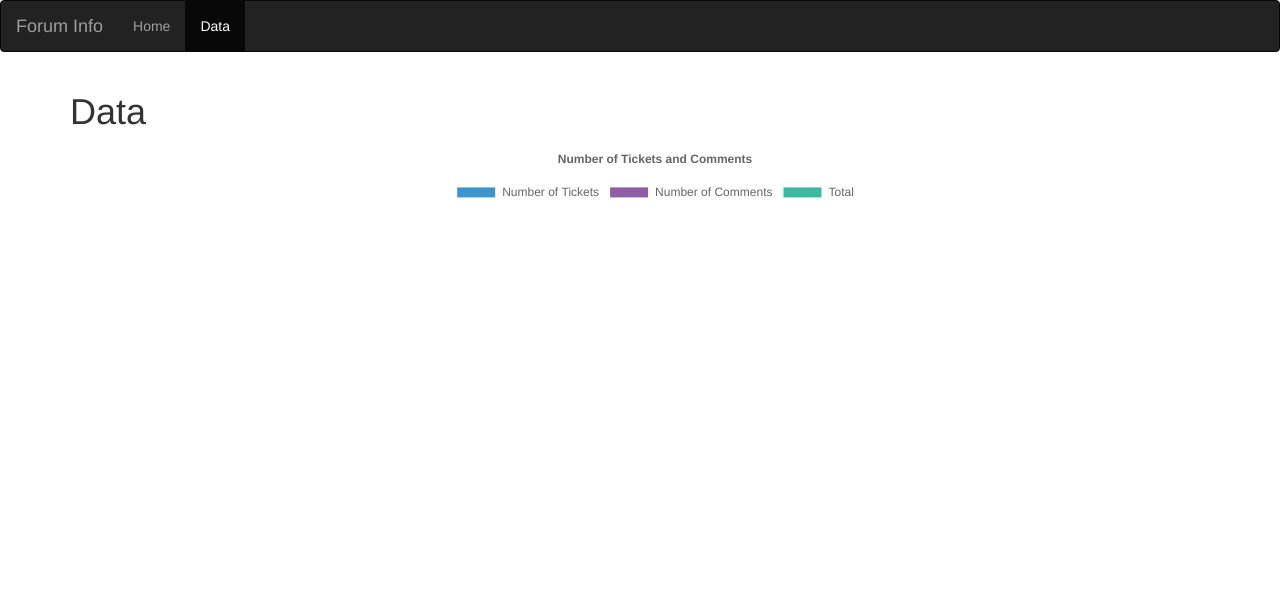
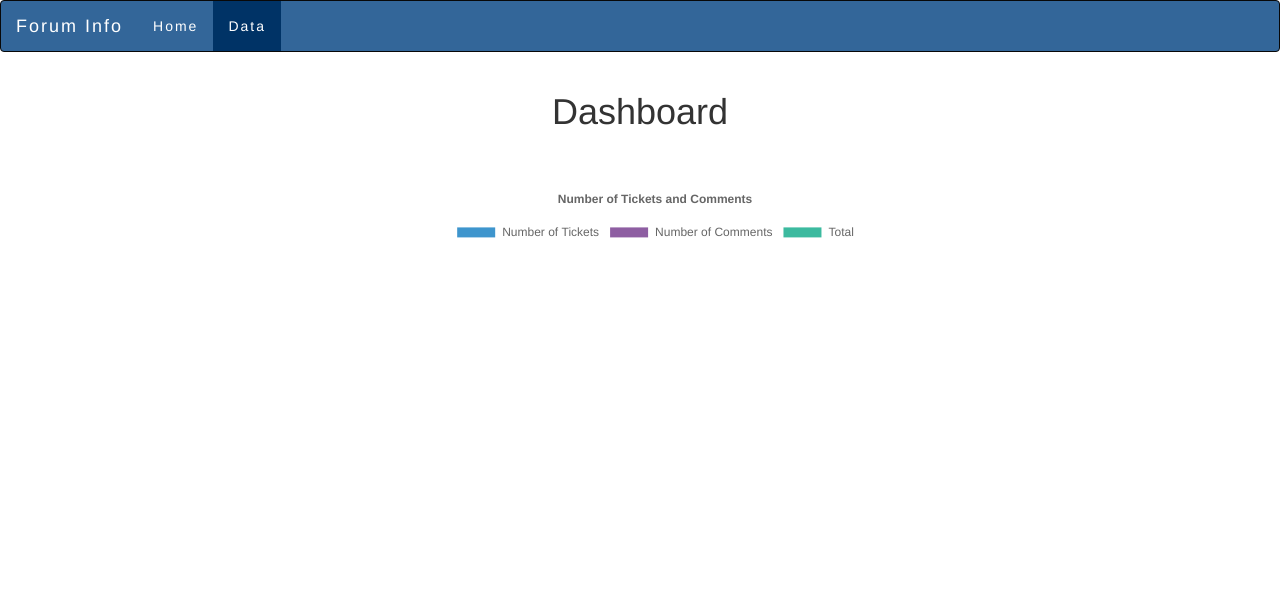
Before and after one commit to mendelbellaiche/forum_info, a Django app: page /view/ in a window 1280 px wide. Shown: the top 602 px of the page. Run offline with Django 3.2, Linux system fonts and the light colour scheme; data that the repository does not hold is empty; some libraries are stand-ins or nearby versions.

Commit message:
Externalize CSS
Create CSS Files

```diff
--- a/forum/templates/forum/index.html
+++ b/forum/templates/forum/index.html
@@ -1,11 +1,15 @@
 <!DOCTYPE html>
 <html lang="en">
 <head>
+    {% load static %}
     <meta charset="UTF-8">
     <title>Forum Info - Home</title>
     <link rel="stylesheet" href="https://maxcdn.bootstrapcdn.com/bootstrap/3.4.1/css/bootstrap.min.css">
     <script src="https://ajax.googleapis.com/ajax/libs/jquery/3.5.1/jquery.min.js"></script>
     <script src="https://maxcdn.bootstrapcdn.com/bootstrap/3.4.1/js/bootstrap.min.js"></script>
+
+    <link rel="stylesheet" href="{% static 'css/style.css' %}">
+
 </head>
 <body>
     <nav class="navbar navbar-inverse">
--- a/forum/templates/forum/ticket.html
+++ b/forum/templates/forum/ticket.html
@@ -1,11 +1,15 @@
 <!DOCTYPE html>
 <html lang="en">
 <head>
+    {% load static %}
     <meta charset="UTF-8">
     <title>Forum Info - Create a new Ticket</title>
     <link rel="stylesheet" href="https://maxcdn.bootstrapcdn.com/bootstrap/3.4.1/css/bootstrap.min.css">
     <script src="https://ajax.googleapis.com/ajax/libs/jquery/3.5.1/jquery.min.js"></script>
     <script src="https://maxcdn.bootstrapcdn.com/bootstrap/3.4.1/js/bootstrap.min.js"></script>
+
+    <link rel="stylesheet" href="{% static 'css/style.css' %}">
+
 </head>
 <body>
     {% load bootstrap_tags %}
--- a/forum/templates/forum/view.html
+++ b/forum/templates/forum/view.html
@@ -1,17 +1,22 @@
 <!DOCTYPE html>
 <html lang="en">
 <head>
+    {% load static %}
     <meta charset="UTF-8">
-    <title>Forum Info - Data</title>
+    <title>Forum Info - Dashboard</title>
     <link rel="stylesheet" href="https://maxcdn.bootstrapcdn.com/bootstrap/3.4.1/css/bootstrap.min.css">
     <script src="https://ajax.googleapis.com/ajax/libs/jquery/3.5.1/jquery.min.js"></script>
     <script src="https://maxcdn.bootstrapcdn.com/bootstrap/3.4.1/js/bootstrap.min.js"></script>
     <script src="https://cdnjs.cloudflare.com/ajax/libs/Chart.js/2.5.0/Chart.min.js"></script>
 
+    <link rel="stylesheet" href="{% static 'css/style.css' %}">
+
+    <style>
+    </style>
 </head>
 <body>
 
-    {% load static %}
+
 
     <nav class="navbar navbar-inverse">
         <div class="container-fluid">
@@ -26,7 +31,7 @@
     </nav>
 
     <div class="container">
-        <h1>Data</h1>
+        <h1 class="text-center">Dashboard</h1>
 
         <div class="container">
             <div class="row">
--- /dev/null
+++ b/static/css/style.css
@@ -0,0 +1,29 @@
+/* ******************************* */
+/* **                           ** */
+/* **            NAV            ** */
+/* **                           ** */
+/* ******************************* */
+
+nav {
+    background: #369 !important;
+}
+
+nav li.active a {
+    background: #036 !important;
+}
+
+nav a {
+    letter-spacing: 2px;
+    color: #FFF !important;
+}
+
+
+/* ******************************* */
+/* **                           ** */
+/* **           TITLE           ** */
+/* **                           ** */
+/* ******************************* */
+
+h1 {
+    margin-bottom: 50px;
+}
```
Also changed, not shown: forum/templates/forum/detail.html (+3 -19 lines), static/css/detail.css (added, +19 -0 lines).
